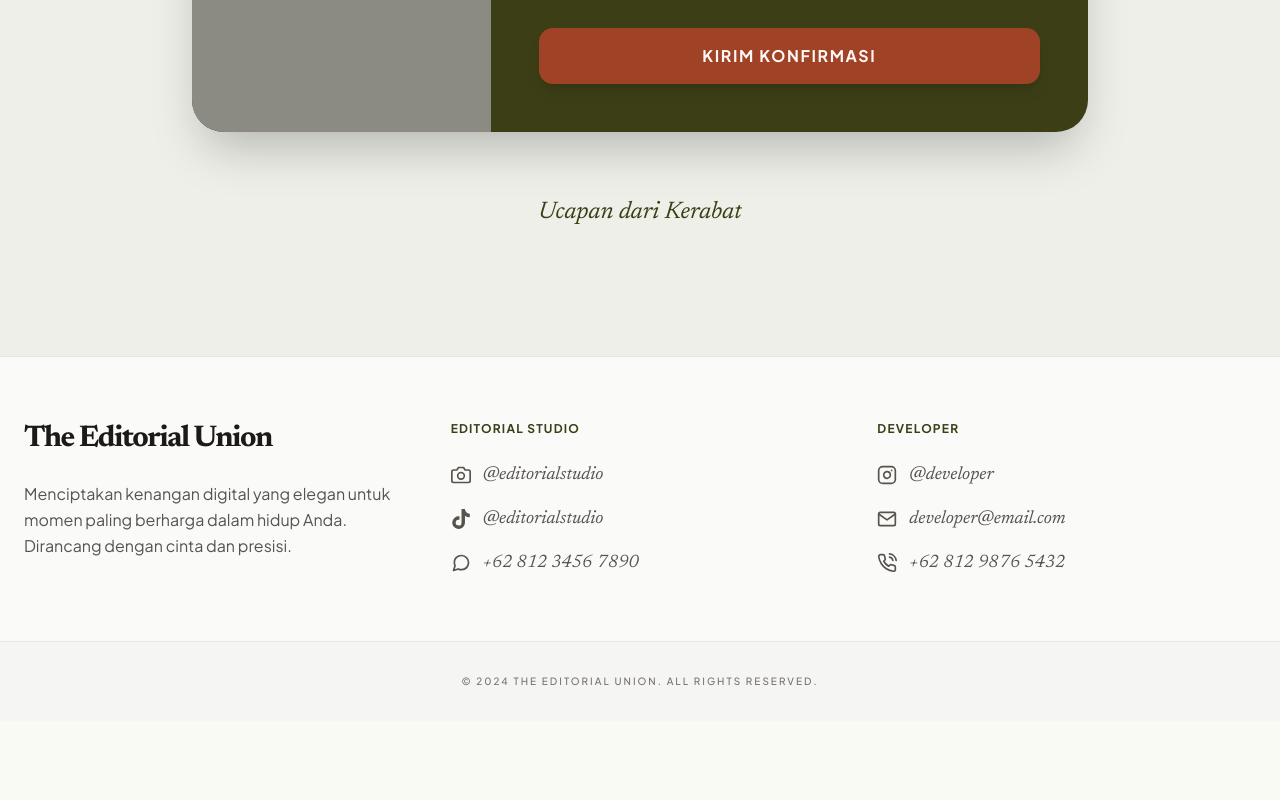
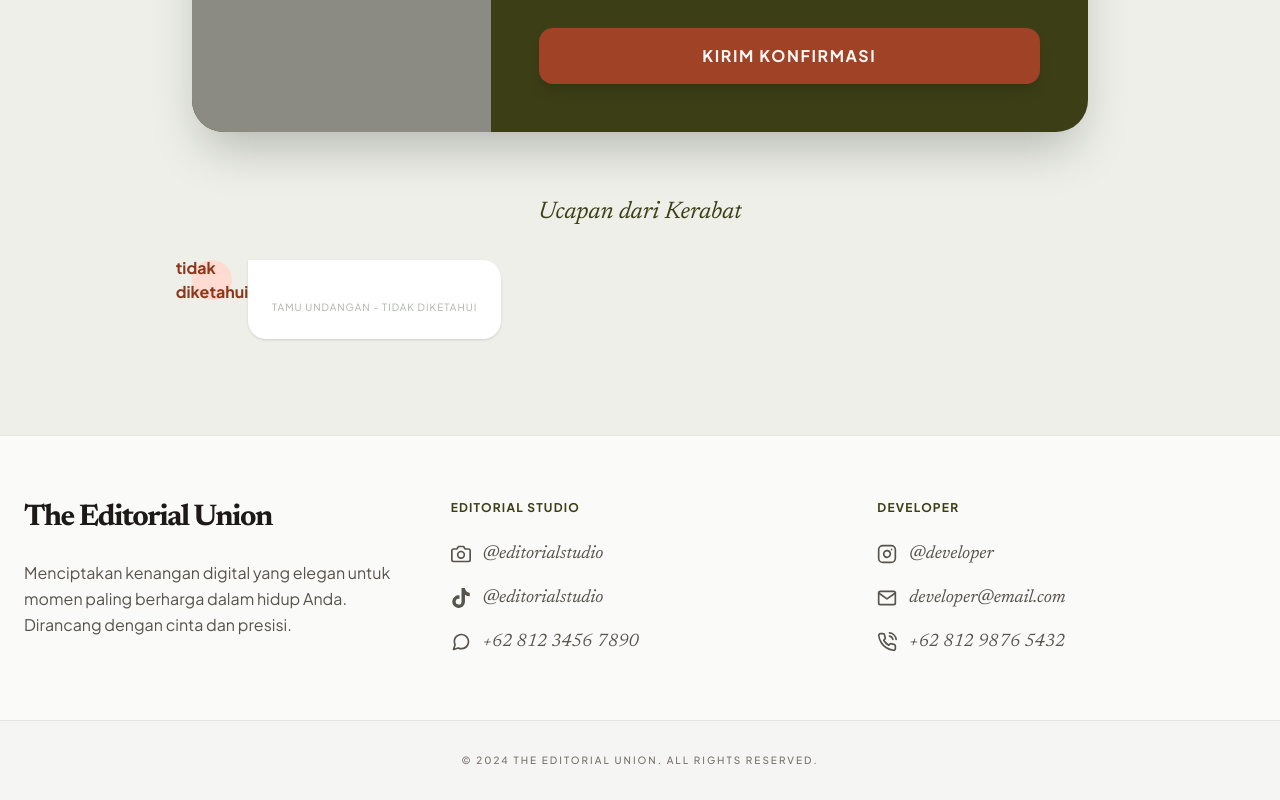
Before and after one commit to farhanyp/kalawaktu, a Next.js app: page /preview/professional-1/naruto-hinata/beranda in a window 1280 px wide. Shown: the part 4278-5078 px from the top of the page. Before the commit the page ends 4999 px from the top, so only its background shows below. Built offline with nearby package versions, Linux system fonts and the light colour scheme; no server answers; the database is empty; grey boxes are pictures that could not be loaded.

Commit message:
fix: try fix wishes section

```diff
--- a/app/_components/template-wedding-invitation/professional-1/actions/rsvp-action.ts
+++ b/app/_components/template-wedding-invitation/professional-1/actions/rsvp-action.ts
@@ -6,7 +6,6 @@ import {
   getInteractionsByClientUrl,
   CreateInteractionInput,
 } from "@/app/preview/professional-1/naruto-hinata/data"; // Sesuaikan path ini
-import { Wish } from "@/types/rsvp";
 
 /**
  * Action untuk mengirim RSVP baru
--- a/app/_components/template-wedding-invitation/professional-1/pages/landing-page.tsx
+++ b/app/_components/template-wedding-invitation/professional-1/pages/landing-page.tsx
@@ -23,7 +23,7 @@ export function ProfessionalOneLandingPage({
       <ProfessionalOneStorySection basePath={basePath} />
       <ProfessionalOneGallerySection basePath={basePath} />
       <ProfessionalOneGiftSection />
-      <ProfessionalOneRsvpSection slug={invitation.slug} />
+      <ProfessionalOneRsvpSection invitation={invitation} />
       <ProfessionalOneFooterSection />
     </main>
   );
--- a/app/_components/template-wedding-invitation/professional-1/sections/rsvp-section.tsx
+++ b/app/_components/template-wedding-invitation/professional-1/sections/rsvp-section.tsx
@@ -2,63 +2,57 @@
 
 import { useState, useEffect } from "react";
 import { ProfessionalOneRsvpWishes } from "./rsvp-wishes";
-import type { AttendanceStatus, RsvpFormData, Wish } from "@/types/rsvp";
-import { getInteractionsAction, submitRsvpAction } from "../actions/rsvp-action";
+import { submitRsvpAction } from "../actions/rsvp-action";
+import {
+  AttendanceStatus,
+  ProfessionalOneInvitationData,
+  ProfessionalOneRsvpFormData,
+  ProfessionalOneWish,
+} from "../core/types";
 
-interface ProfessionalOneRsvpSectionProps {
-  slug: string;
-}
+type RSVPSectionProps = {
+  invitation: ProfessionalOneInvitationData;
+};
 
-const initialFormData: RsvpFormData = {
+const initialFormData: ProfessionalOneRsvpFormData = {
   name: "",
   guestCount: "1",
   attendance: "hadir",
   message: "",
 };
 
-function toneByAttendance(status: AttendanceStatus): Wish["tone"] {
+function toneByAttendance(status: AttendanceStatus): ProfessionalOneWish["tone"] {
   if (status === "hadir") return "primary";
   if (status === "ragu-ragu") return "tertiary";
   return "default";
 }
 
-export function ProfessionalOneRsvpSection({ slug }: ProfessionalOneRsvpSectionProps) {
-  const [formData, setFormData] = useState<RsvpFormData>(initialFormData);
-  const [wishes, setWishes] = useState<Wish[]>([]);
-  const [isLoading, setIsLoading] = useState(true);
+export function ProfessionalOneRsvpSection({ invitation }: RSVPSectionProps) {
+  const { slug, wishes: serverWishes } = invitation;
+
+  console.log("whises: ", serverWishes);
+
+  const [formData, setFormData] = useState<ProfessionalOneRsvpFormData>(initialFormData);
+  // Inisialisasi wishes langsung dari data server
+  const [wishes, setWishes] = useState<ProfessionalOneWish[]>(serverWishes);
+  const [isLoading, setIsLoading] = useState(false); // Set false karena data sudah ada dari server
   const [feedback, setFeedback] = useState("");
   const [isSubmitting, setIsSubmitting] = useState(false);
 
-  // Kunci penyimpanan unik per client undangan
   const STORAGE_KEY = `kala_waktu_sent_ids_${slug}`;
 
-  // 1. Ambil data awal dan sinkronisasi dengan Local Storage
+  // Sinkronisasi posisi "align" berdasarkan LocalStorage (Client-side only)
   useEffect(() => {
-    async function fetchAndPersonalizeWishes() {
-      try {
-        const result = await getInteractionsAction();
-
-        if (result.success) {
-          // Ambil daftar ID yang pernah dikirim dari perangkat ini
-          const sentIds = JSON.parse(localStorage.getItem(STORAGE_KEY) || "[]");
-
-          // Map ulang data: Default kiri, jika ID terdaftar maka kanan
-          const personalizedWishes = result.data.map((wish: Wish) => ({
-            ...wish,
-            align: sentIds.includes(wish.id) ? "right" : "left",
-          })) as Wish[];
-
-          setWishes(personalizedWishes);
-        }
-      } catch (err) {
-        console.error("Failed to load wishes:", err);
-      } finally {
-        setIsLoading(false);
-      }
+    const sentIds = JSON.parse(localStorage.getItem(STORAGE_KEY) || "[]");
+    if (sentIds.length > 0) {
+      setWishes((prev) =>
+        prev.map((wish) => ({
+          ...wish,
+          align: sentIds.includes(wish.id) ? "right" : "left",
+        })),
+      );
     }
-
-    if (slug) fetchAndPersonalizeWishes();
-  }, [slug]);
+  }, [STORAGE_KEY]);
 
   const onSubmit = async (event: React.FormEvent<HTMLFormElement>) => {
     event.preventDefault();
@@ -80,7 +74,6 @@ export function ProfessionalOneRsvpSection({ slug }: ProfessionalOneRsvpSectionP
     setFeedback("");
 
     try {
-      // 2. Kirim data ke Database
       const result = await submitRsvpAction(slug, {
         name,
         message,
@@ -92,13 +85,13 @@ export function ProfessionalOneRsvpSection({ slug }: ProfessionalOneRsvpSectionP
       if (result.success && result.data) {
         const newId = result.data.id;
 
-        // 3. Simpan ID baru ke Local Storage agar kedepannya tetap di kanan
+        // Simpan ID ke Local Storage
         const sentIds = JSON.parse(localStorage.getItem(STORAGE_KEY) || "[]");
         sentIds.push(newId);
         localStorage.setItem(STORAGE_KEY, JSON.stringify(sentIds));
 
-        // 4. Update UI secara Instan (set align ke 'right' karena ini milik user)
-        const newWish: Wish = {
+        // Buat objek wish baru untuk update UI instan
+        const newWish: ProfessionalOneWish = {
           id: newId,
           initial: name.charAt(0).toUpperCase(),
           name: name,
--- a/app/preview/professional-1/naruto-hinata/data/get.ts
+++ b/app/preview/professional-1/naruto-hinata/data/get.ts
@@ -170,10 +170,23 @@ export const getProfessionalOnePreviewData = cache(
 
       if (eventError) {
         console.error(`Failed to fetch event for client '${client.id}': ${eventError.message}`);
-        return buildTemplateData(client, []);
+        return buildTemplateData(client, [], []);
       }
 
-      return buildTemplateData(client, event);
+      const { data: wish, error: wishError } = await supabase
+        .from("interactions")
+        .select(
+          "id, client_id, name, message, absence, total_guest, is_confirmed, created_at, updated_at",
+        )
+        .eq("client_id", client.id)
+        .order("created_at", { ascending: false });
+
+      if (wishError) {
+        console.error(`Failed to fetch event for client '${client.id}': ${wishError.message}`);
+        return buildTemplateData(client, [], []);
+      }
+
+      return buildTemplateData(client, event, wish);
     } catch (error) {
       console.error(error);
       return buildFallbackTemplateData(clientUrl);
--- a/app/preview/professional-1/naruto-hinata/data/utils.ts
+++ b/app/preview/professional-1/naruto-hinata/data/utils.ts
@@ -6,7 +6,9 @@ import {
   type ClientRow,
   type EventRow,
   EVENT_TYPES,
+  WishesRow,
 } from "./types";
+import { ProfessionalOneWish } from "@/app/_components/template-wedding-invitation/professional-1/core/types";
 
 export function splitPartnerNames(clientName: string): [string, string] {
   const normalized = clientName.trim();
@@ -42,7 +44,11 @@ export function formatDateLabel(rawDate?: string | null) {
   }).format(eventDate);
 }
 
-export function buildTemplateData(client: ClientRow, events: EventRow[] = []): PreviewData {
+export function buildTemplateData(
+  client: ClientRow,
+  events: EventRow[] = [],
+  wishes: WishesRow[] = [],
+): PreviewData {
   const akadEvent = events.find((e) => e.type?.toUpperCase() === EVENT_TYPES.AKAD);
   const resepsiEvent = events.find((e) => e.type?.toUpperCase() === EVENT_TYPES.RESEPSI);
 
@@ -80,6 +86,21 @@ export function buildTemplateData(client: ClientRow, events: EventRow[] = []): P
           googleMapsUrl: resepsiEvent?.url_map ?? "Lokasi Akad Nikah",
         },
       },
+      wishes: wishes.map((item) => ({
+        id: item.id,
+        initial: item.name ? item.name.charAt(0).toUpperCase() : "?",
+        name: item.name || "Tamu Undangan",
+        timeLabel: item.created_at
+          ? new Date(item.created_at).toLocaleDateString("id-ID", {
+              day: "numeric",
+              month: "long",
+              year: "numeric",
+            })
+          : "Baru saja",
+        message: item.message ?? "",
+        tone: item.absence ? "default" : "primary",
+        align: "left",
+      })),
     },
     url: `/preview/professional-1/${client.url}/beranda`,
   };
@@ -122,6 +143,17 @@ export function buildFallbackTemplateData(slug: string): PreviewData {
           googleMapsUrl: "Lokasi Akad Nikah",
         },
       },
+      wishes: [
+        {
+          id: "default-id",
+          initial: "tidak diketahui",
+          name: "Tamu Undangan",
+          timeLabel: "tidak diketahui",
+          message: "",
+          tone: "default",
+          align: "left",
+        },
+      ] as ProfessionalOneWish[],
     },
     url: `/preview/professional-1/${slug}/beranda`,
   };
```
Also changed, not shown: app/_components/template-wedding-invitation/professional-1/core/types.ts (+26 -0 lines), app/preview/professional-1/naruto-hinata/data/types.ts (+12 -0 lines), types/rsvp.ts (deleted, +0 -24 lines).
